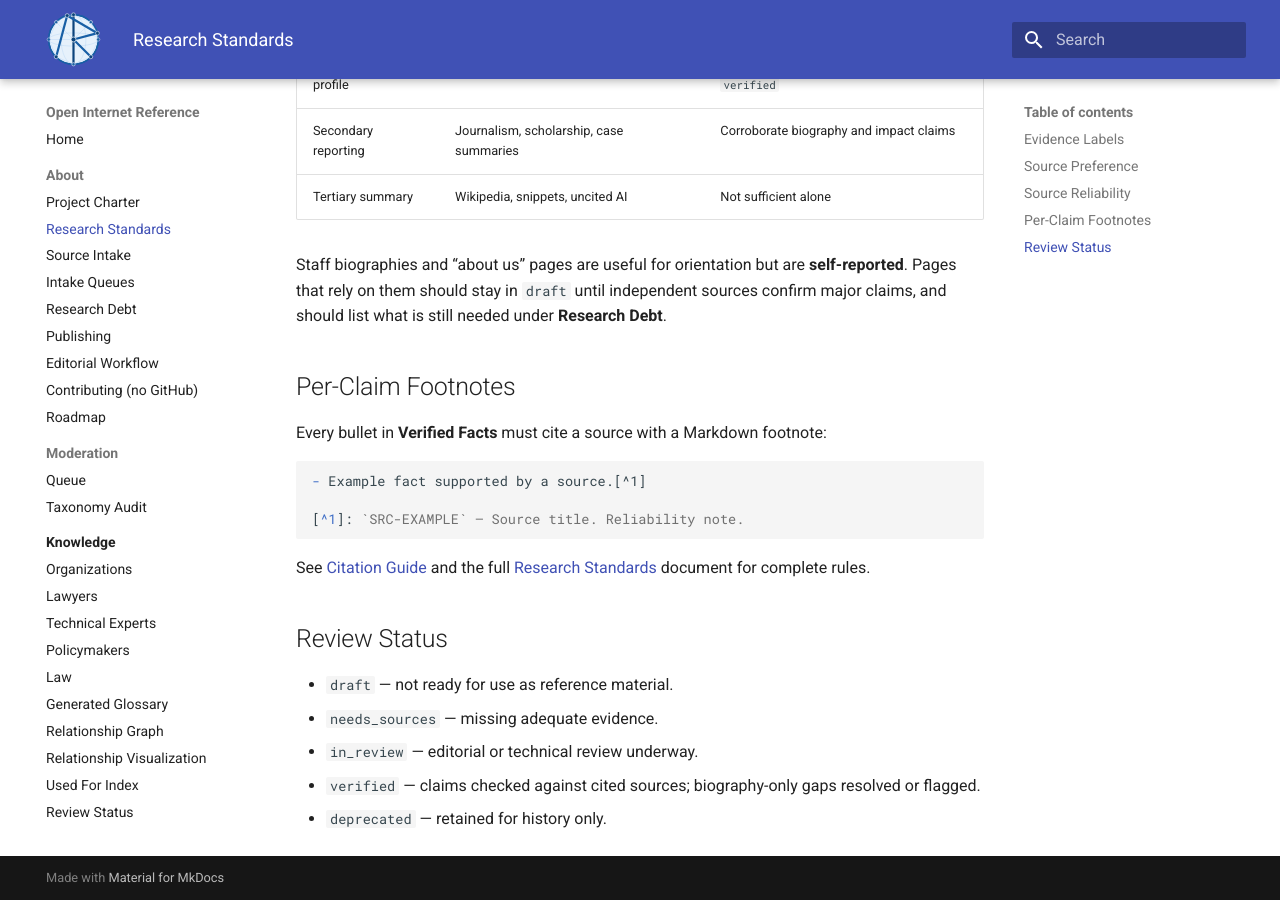
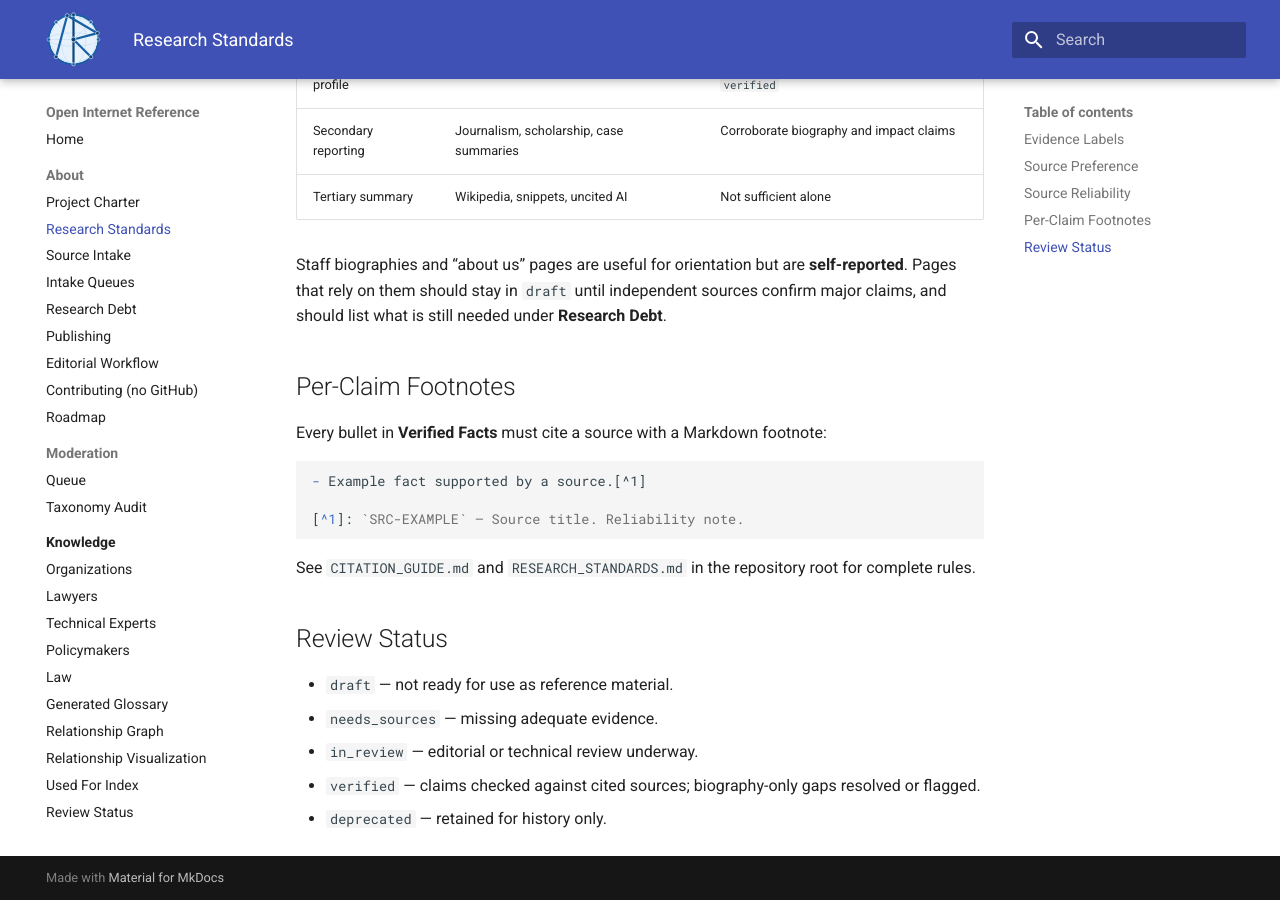
Before and after one commit to itsmeront/open-internet-reference, an MkDocs documentation site: the page built from website/about/research-standards.md, in a window 1280 px wide and 900 px high, scrolled down 928 px. Built offline with MkDocs 1.6.1 and Material for MkDocs 9.7.7, drawn with Linux system fonts in a browser that asks for light colours.

Commit message:
Fix CI strict build by removing broken MkDocs links.
The research standards about page referenced repo-root guides outside docs_dir, which mkdocs build --strict treated as warnings and failed the docs job.

Co-authored-by: Cursor <cursoragent@cursor.com>

````diff
--- a/website/about/research-standards.md
+++ b/website/about/research-standards.md
@@ -38,7 +38,7 @@ Every bullet in **Verified Facts** must cite a source with a Markdown footnote:
 [^1]: `SRC-EXAMPLE` — Source title. Reliability note.
 ```
 
-See [Citation Guide](../../CITATION_GUIDE.md) and the full [Research Standards](../../RESEARCH_STANDARDS.md) document for complete rules.
+See `CITATION_GUIDE.md` and `RESEARCH_STANDARDS.md` in the repository root for complete rules.
 
 ## Review Status
 
````
